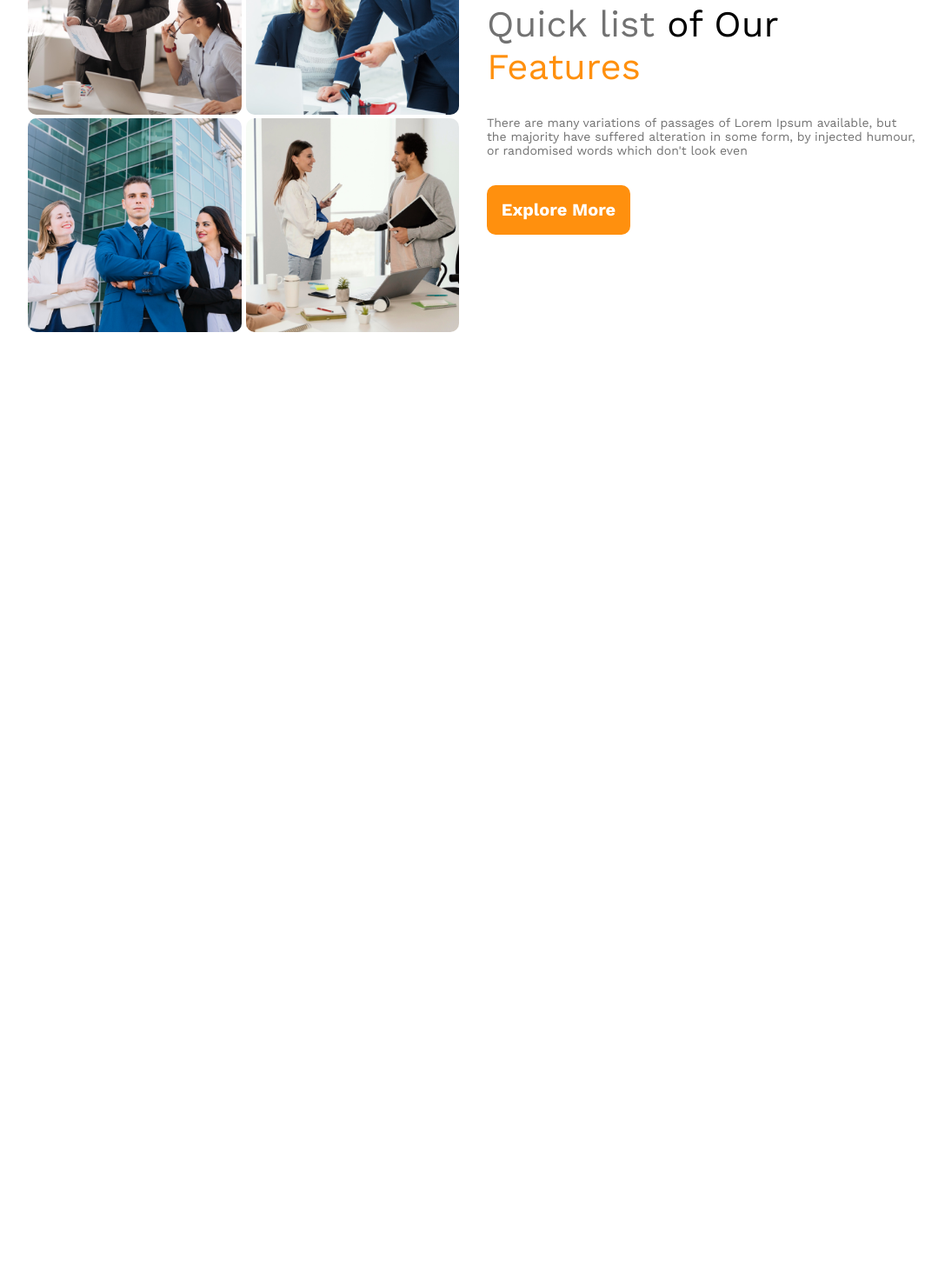
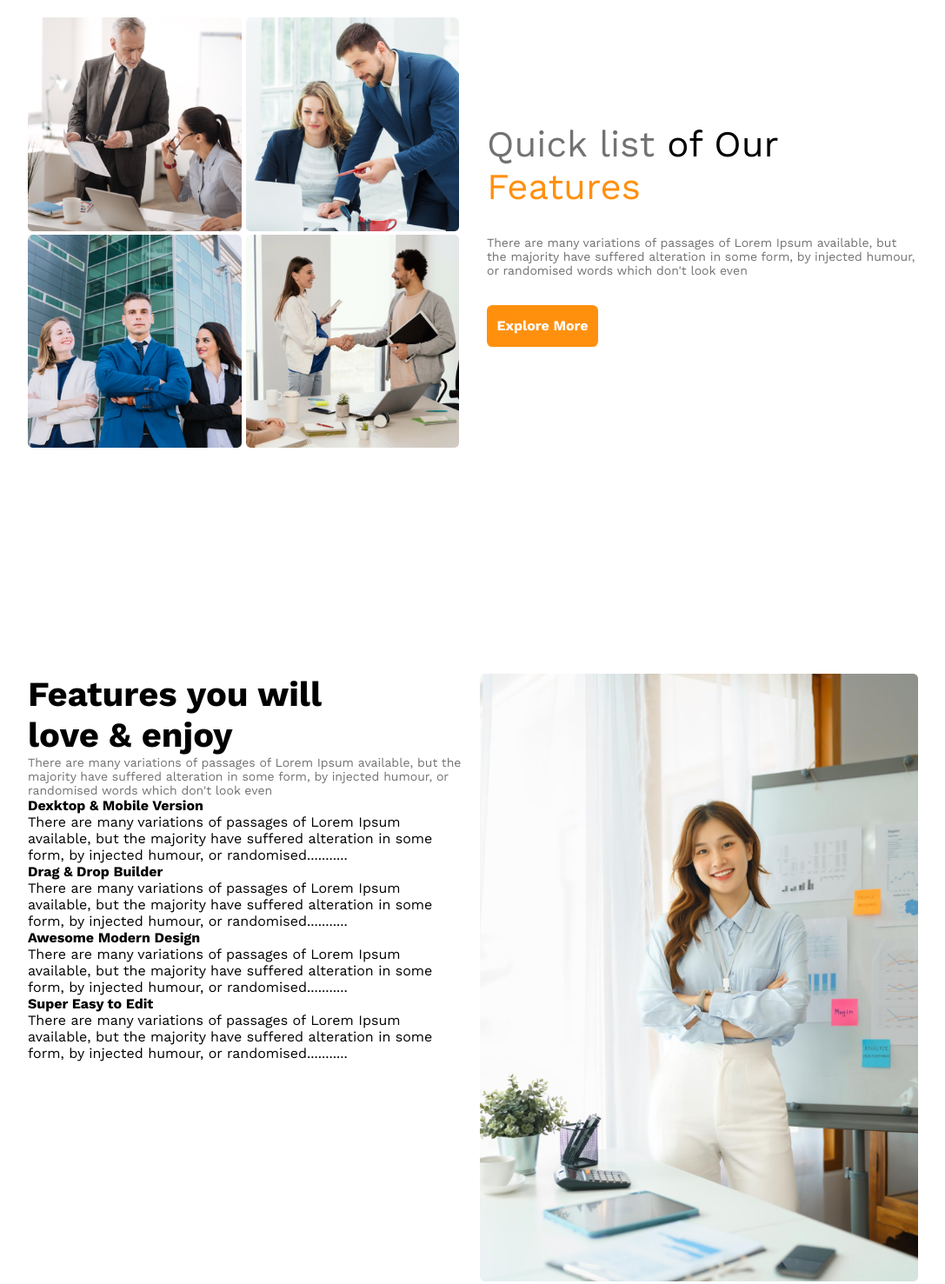
Before and after one commit to Sofiullh01/module09, a plain HTML site: page index.html in a window 1280 px wide. Shown: the part 1245-2722 px from the top of the page at 87% size, without its empty margins (96-1183 px from the left). Before the commit the page ends 1759 px from the top, so only its background shows below. Drawn offline with nearby package versions, Linux system fonts and the light colour scheme; a web font is replaced by a local one.

```diff
--- a/index.html
+++ b/index.html
@@ -7,7 +7,7 @@
     <link rel="stylesheet" href= "./styles/style.css">
 </head>
 <body>
-    <header>
+    <header class="hide">
         <nav>
             <div class="nav-continer">
                 <div class="logo-continer">
@@ -53,6 +53,37 @@
             </div>
 
         </section>
+        <section class="features">
+            <div class="features-container">
+                <div class="features-text-container">
+                    <div class="head-features-text">
+                        <h3 class="features-first-head">Features you will <br> love & enjoy</h3>
+                        <p class="features-text">There are many variations of passages of Lorem Ipsum available, but the majority have suffered alteration in some form, by injected humour, or randomised words which don't look even</p>
+                    </div>
+                    <div class="one-features-text">
+                        <h4>Dexktop & Mobile Version</h4>
+                        <p>There are many variations of passages of Lorem Ipsum available, but the majority have suffered alteration in some form, by injected humour, or randomised...........</p>
+                    </div>
+                    <div class="one-features-text">
+                        <h4>Drag & Drop Builder</h4>
+                        <p>There are many variations of passages of Lorem Ipsum available, but the majority have suffered alteration in some form, by injected humour, or randomised...........</p>
+                    </div>
+                    <div class="one-features-text">
+                        <h4>Awesome Modern Design</h4>
+                        <p>There are many variations of passages of Lorem Ipsum available, but the majority have suffered alteration in some form, by injected humour, or randomised...........</p>
+                    </div>
+                    <div class="one-features-text">
+                        <h4>Super Easy to Edit</h4>
+                        <p>There are many variations of passages of Lorem Ipsum available, but the majority have suffered alteration in some form, by injected humour, or randomised...........</p>
+                    </div>
+                </div>
+                <div class="features-img-container">
+                    <div class="fratures-one-img">
+                        <img src="images/architect.png" alt="">
+                    </div>
+                </div>
+            </div>
+        </section>
     </main>
     <footer></footer>
 </body>
--- a/styles/style.css
+++ b/styles/style.css
@@ -11,22 +11,22 @@
 }
 img{
     width: 100%;
-    height: 100%;
-    border-radius: 10px;
+    border-radius: 0.6;
 }
 .general-but{
     background-color: rgba(255, 144, 14, 1);
-    width: 165px;
-    height: 57px;
-    border-radius: 10px;
+    width: 8rem;
+    height: 3rem;
+    border-radius: 0.4rem;
     border-style: none;
-    font-size: 20px;
+    font-size: 1rem;
     font-weight: 550;
     color: white;
 }
 /* navigation style */
 header{
-    background-color:rgba(255,244 ,231) ;
+    width: 100%;
+    background-color:rgb(255,244 ,231) ;
 }
 .nav-continer{
     width: 90vw;
@@ -48,12 +48,16 @@
     color: rgba(66, 66, 66, 1);
 }
 /* banner styles */
+.banner-continer{
+    width: 100%;
+}
 .banner-content{
     display: flex;
     align-items: center;
     flex-direction: column;
-    max-width: 700px;
-    margin: 25px auto;
+    /* max-width: 700px; */
+    margin: 15px auto;
+    width: 100%;
 }
 .banner-heah-div{
     display: flex;
@@ -68,10 +72,10 @@
     font-size: 14px;
     font-weight: 400;
     color: #727272;
-    margin: 6% 0%;
+    margin: 6% 30%;
 }
 .banner-img{
-    padding: 0px 10%;
+    padding: 3% 10%;
 }
 
 /* main section style */
@@ -84,7 +88,7 @@
 .main-img-continer{
     display: flex;
     gap: 5px;
-    width: 50%;
+    width: 65%;
 }
 .main-description{
     font-size: 14px;
@@ -93,7 +97,7 @@
     margin: 2rem 0rem;
 }
 .main-text-continer{
-    width: 50%;
+    width: 65%;
 }
 .main-head{
     font-size: 42px;
@@ -101,11 +105,33 @@
 }
 .head-span1{
     color: #727272;
+    font-weight: 400;
 }
 .head-span2{
     color: #FF900E;
 }
-
+/* features styles */
+.features-container{
+    display: flex;
+    justify-content: center;
+    gap: 1rem;
+    margin: 10%;
+}
+.features-text-container{
+    width: 50%;
+}
+.features-img-container{
+    width: 50%;
+}
+.features-first-head{
+    font-size: 2.5rem;
+    font-weight: 600;
+}
+.features-text{
+    font-size: 14px;
+    font-weight: 400;
+    color: #727272;
+}
 
 
 
@@ -118,7 +144,9 @@
     .nav-continer{
         padding: 15px 0px;
     }
-    .nav-continer{
+    .nav-continer,
+    .main-img-continer,
+    .main{
         flex-direction: column;
     }
     .logo-continer{
@@ -136,4 +164,12 @@
         margin: 8% 14%;
         padding: auto;
     }
+    .two-img-div{
+        display: flex;
+        flex-direction: column;
+    }
+    .main{
+        padding:0px;
+        margin: 0rem -3rem;
+    }
 }
```
